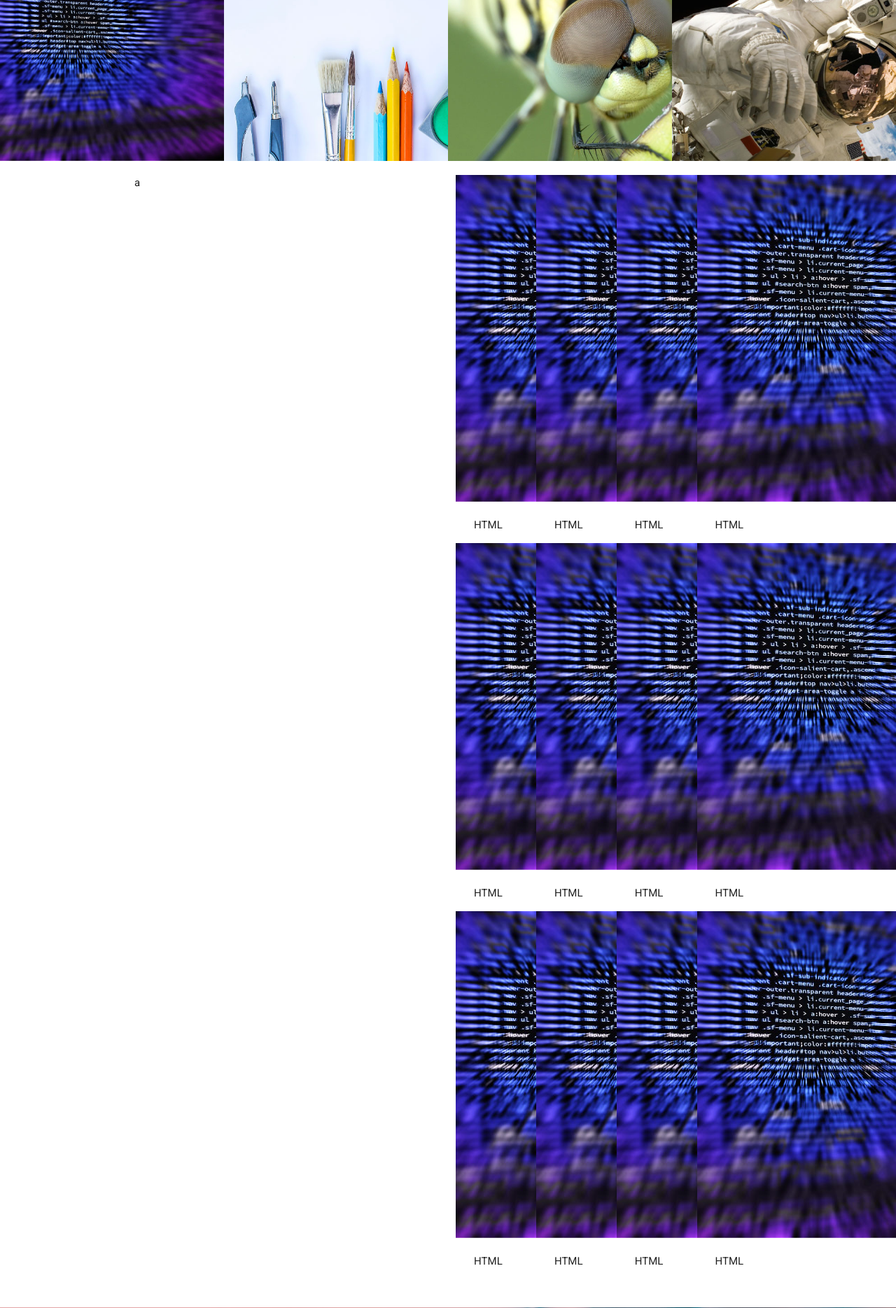
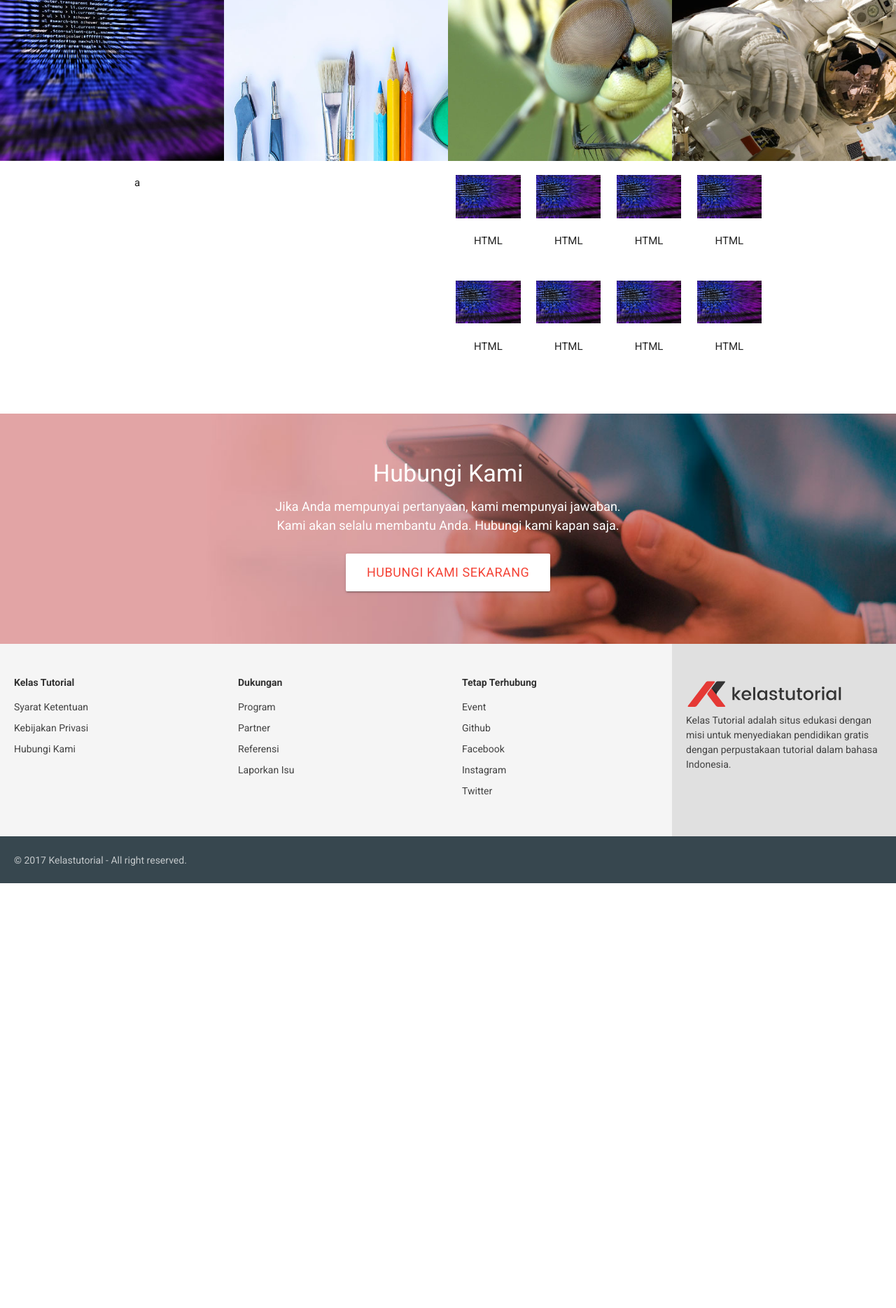
Before and after one commit to kelastutorial/kelastutorial-web-app, a CodeIgniter app: page /database/index.php/pages/about in a window 1280 px wide. Shown: the part 1064-2933 px from the top of the page at 70% size. After the commit the page ends 2326 px from the top, so only its background shows below. Run offline with CodeIgniter, Linux system fonts and the light colour scheme; data that the repository does not hold is empty; some libraries are stand-ins or nearby versions.

Commit message:
update about page

```diff
--- a/application/views/pages/about.php
+++ b/application/views/pages/about.php
@@ -30,52 +30,36 @@
                 </div>
                 <div class="col s12 m6 l6">
                     <div class="row">
-                        <div class="col s3 m3 l3 center">
-                            <img src="https://kelastutorial.com/images/kelastutorial-about-programming.jpg"/>
+                        <div class="col s3 m3 l3 center" style="margin-bottom:30px;">
+                            <img width="100%" src="https://kelastutorial.com/images/kelastutorial-about-programming.jpg"/>
                             <p>HTML</p>
                         </div>
-                        <div class="col s3 m3 l3 center">
-                            <img src="https://kelastutorial.com/images/kelastutorial-about-programming.jpg"/>
+                        <div class="col s3 m3 l3 center" style="margin-bottom:30px;">
+                            <img width="100%" src="https://kelastutorial.com/images/kelastutorial-about-programming.jpg"/>
                             <p>HTML</p>
                         </div>
-                        <div class="col s3 m3 l3 center">
-                            <img src="https://kelastutorial.com/images/kelastutorial-about-programming.jpg"/>
+                        <div class="col s3 m3 l3 center" style="margin-bottom:30px;">
+                            <img width="100%" src="https://kelastutorial.com/images/kelastutorial-about-programming.jpg"/>
                             <p>HTML</p>
                         </div>
-                        <div class="col s3 m3 l3 center">
-                            <img src="https://kelastutorial.com/images/kelastutorial-about-programming.jpg"/>
+                        <div class="col s3 m3 l3 center" style="margin-bottom:30px;">
+                            <img width="100%" src="https://kelastutorial.com/images/kelastutorial-about-programming.jpg"/>
                             <p>HTML</p>
                         </div>
-                        <div class="col s3 m3 l3 center">
-                            <img src="https://kelastutorial.com/images/kelastutorial-about-programming.jpg"/>
+                        <div class="col s3 m3 l3 center" style="margin-bottom:30px;">
+                            <img width="100%" src="https://kelastutorial.com/images/kelastutorial-about-programming.jpg"/>
                             <p>HTML</p>
                         </div>
-                        <div class="col s3 m3 l3 center">
-                            <img src="https://kelastutorial.com/images/kelastutorial-about-programming.jpg"/>
+                        <div class="col s3 m3 l3 center" style="margin-bottom:30px;">
+                            <img width="100%" src="https://kelastutorial.com/images/kelastutorial-about-programming.jpg"/>
                             <p>HTML</p>
                         </div>
-                        <div class="col s3 m3 l3 center">
-                            <img src="https://kelastutorial.com/images/kelastutorial-about-programming.jpg"/>
+                        <div class="col s3 m3 l3 center" style="margin-bottom:30px;">
+                            <img width="100%" src="https://kelastutorial.com/images/kelastutorial-about-programming.jpg"/>
                             <p>HTML</p>
                         </div>
-                        <div class="col s3 m3 l3 center">
-                            <img src="https://kelastutorial.com/images/kelastutorial-about-programming.jpg"/>
-                            <p>HTML</p>
-                        </div>
-                        <div class="col s3 m3 l3 center">
-                            <img src="https://kelastutorial.com/images/kelastutorial-about-programming.jpg"/>
-                            <p>HTML</p>
-                        </div>
-                        <div class="col s3 m3 l3 center">
-                            <img src="https://kelastutorial.com/images/kelastutorial-about-programming.jpg"/>
-                            <p>HTML</p>
-                        </div>
-                        <div class="col s3 m3 l3 center">
-                            <img src="https://kelastutorial.com/images/kelastutorial-about-programming.jpg"/>
-                            <p>HTML</p>
-                        </div>
-                        <div class="col s3 m3 l3 center">
-                            <img src="https://kelastutorial.com/images/kelastutorial-about-programming.jpg"/>
+                        <div class="col s3 m3 l3 center" style="margin-bottom:30px;">
+                            <img width="100%" src="https://kelastutorial.com/images/kelastutorial-about-programming.jpg"/>
                             <p>HTML</p>
                         </div>
                     </div>
```
